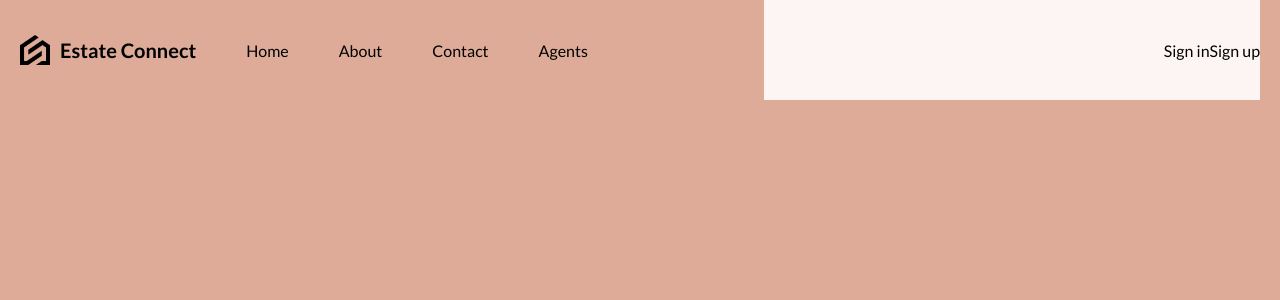
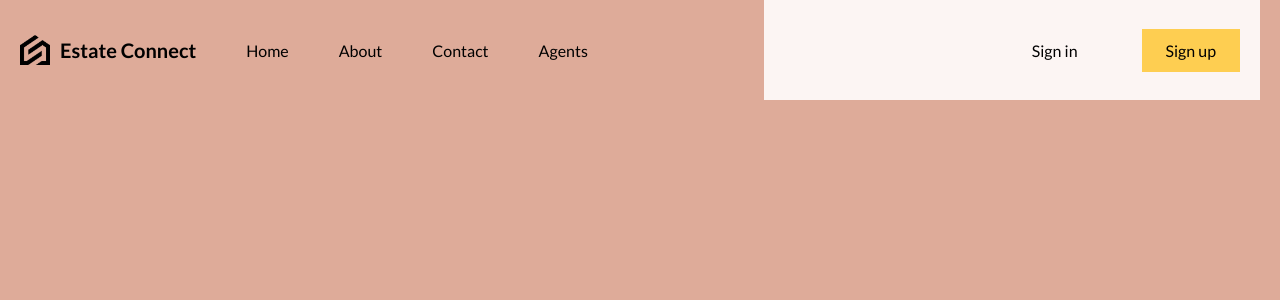
Before and after one commit to jdtrystocode/Estate-Connect-Mern-Project, a React (Vite) app: page / in a window 1280 px wide. Shown: the top 300 px of the page. Built offline with nearby package versions, Linux system fonts and the light colour scheme.

Commit message:
Hover Effect

```diff
--- a/src/components/Navbar/Navbar.jsx
+++ b/src/components/Navbar/Navbar.jsx
@@ -15,7 +15,7 @@ function Navbar()
             </div>
             <div className="right">
                 <a href="/">Sign in</a>
-                <a href="/">Sign up</a>
+                <a href="/" className="register">Sign up</a>
             </div>
         </nav>
     )
--- a/src/components/Navbar/Navbar.scss
+++ b/src/components/Navbar/Navbar.scss
@@ -4,6 +4,16 @@ nav
     justify-content: space-between;
     align-items: center;
     height: 100px;
+
+    a
+    {
+        transition: all 0.4s ease;
+
+        &:hover
+        {
+            scale: 1.25;
+        }
+    }
 }
 .left
 {
@@ -33,4 +43,14 @@ nav
     justify-content: flex-end;
     background-color: #fcf5f3;
     height: 100%;
+
+    .register
+    {
+        background-color: #fece51;
+    }
+    a
+    {
+        padding: 12px 24px;
+        margin: 20px;
+    }
 }
```
